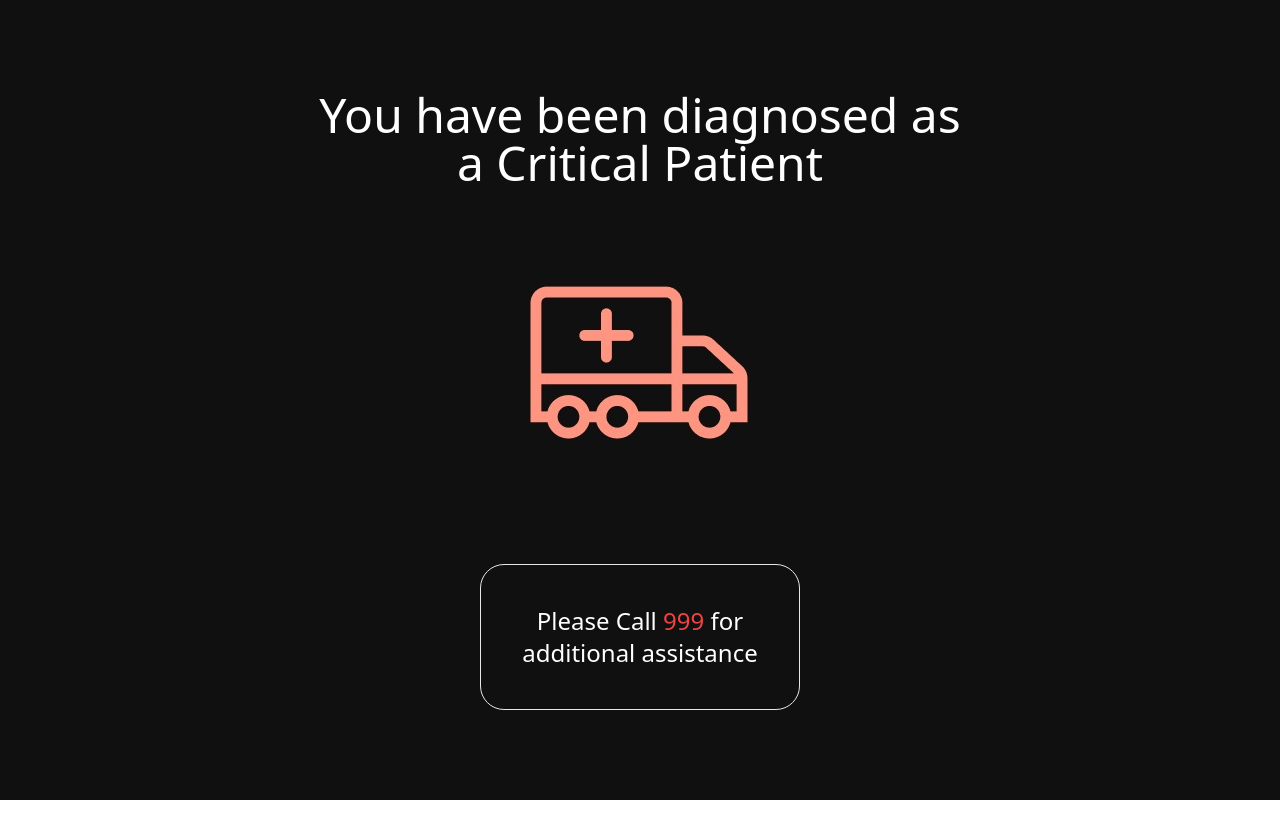
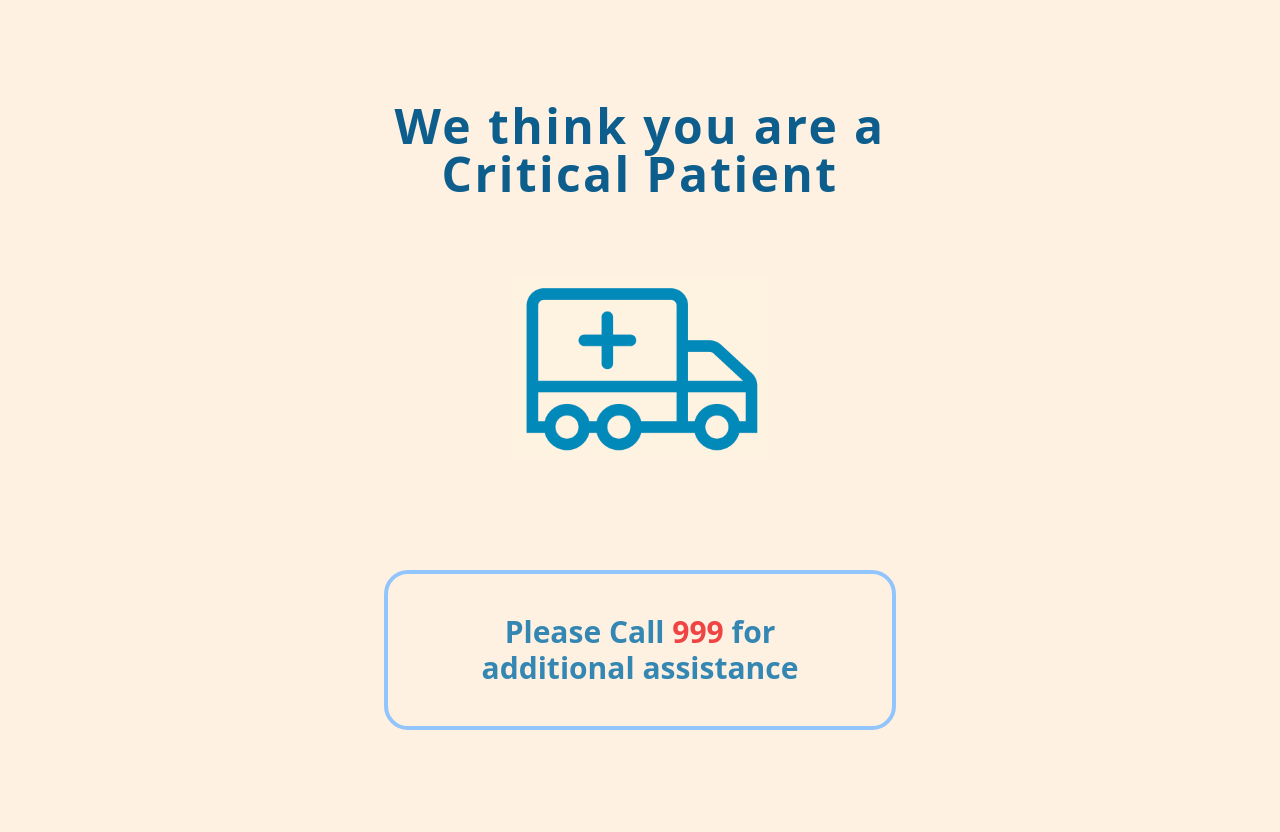
Before and after one commit to kufupa/drp44, a React (Create React App) app: page /RedPatient in a window 1280 px wide. Before the commit the page ends 800 px from the top, so only its background shows below. Built offline with nearby package versions, Linux system fonts and the light colour scheme; no server answers; the database is empty.

Commit message:
UI for REDPATIENT

```diff
--- a/src/pages/RedPatients.tsx
+++ b/src/pages/RedPatients.tsx
@@ -1,14 +1,14 @@
 // @ts-nocheck
 
 import React from 'react';
-import ambulance from "../components/Ambulance.jpeg"
+import ambulance from "../components/AmbulanceImage.png"
 
 const RedPatients: React.FC = () => {
     return (
-        <div className="fixed inset-0 ambulaneBGColor text-white flex flex-col items-center justify-center">
-            <div className="text-5xl mb-20 max-w-2xl">You have been diagnosed as a Critical Patient</div>
-            <img src={ambulance} alt="Ambulance" className="mb-4" />
-            <div className="text-2xl border rounded-3xl max-w-80 p-10 mt-24">
+        <div className="backgroundPale items-center justify-center min-h-screen flex flex-col">
+            <div className="text-5xl mb-20 max-w-xl textClickBlue font-black tracking-wider">We think you are a Critical Patient</div>
+            <img src={ambulance} alt="Ambulance" className="mb-4 w-64" />
+            <div className="textBlue text-3xl border-4 border-blue-300 rounded-3xl max-w-lg p-10 mt-24 font-bold">
                 Please Call <span className="text-red-500">999</span> for additional assistance
             </div>
         </div>
--- a/src/styles.css
+++ b/src/styles.css
@@ -20,7 +20,7 @@
 }
 
 .backgroundPale {
-    background-color: #fbeedb;
+    background-color: #fef1e1;
 }
 
 .textBlue {
```
Also changed, not shown: src/components/Ambulance.jpeg (deleted), src/components/AmbulanceImage.png (added).
